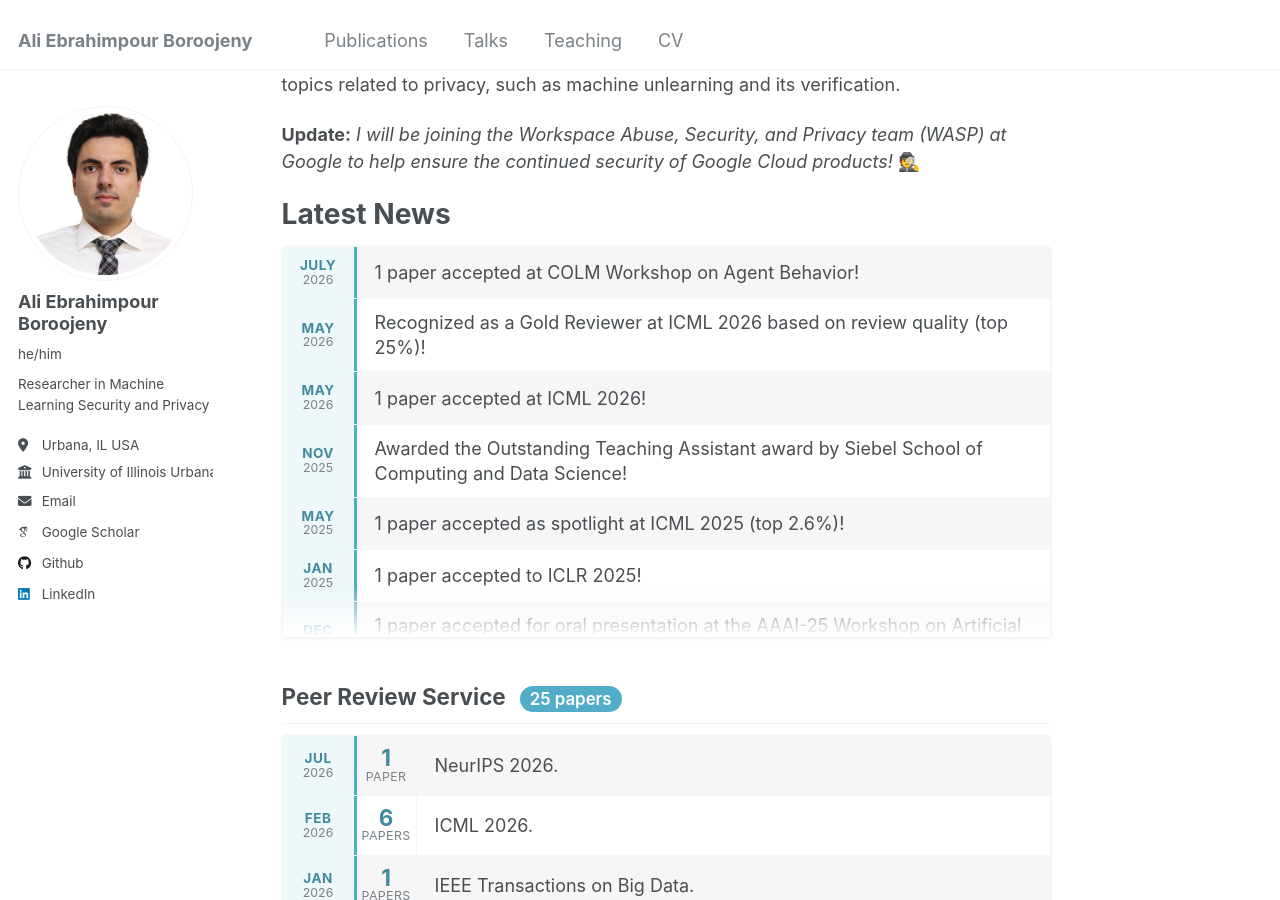
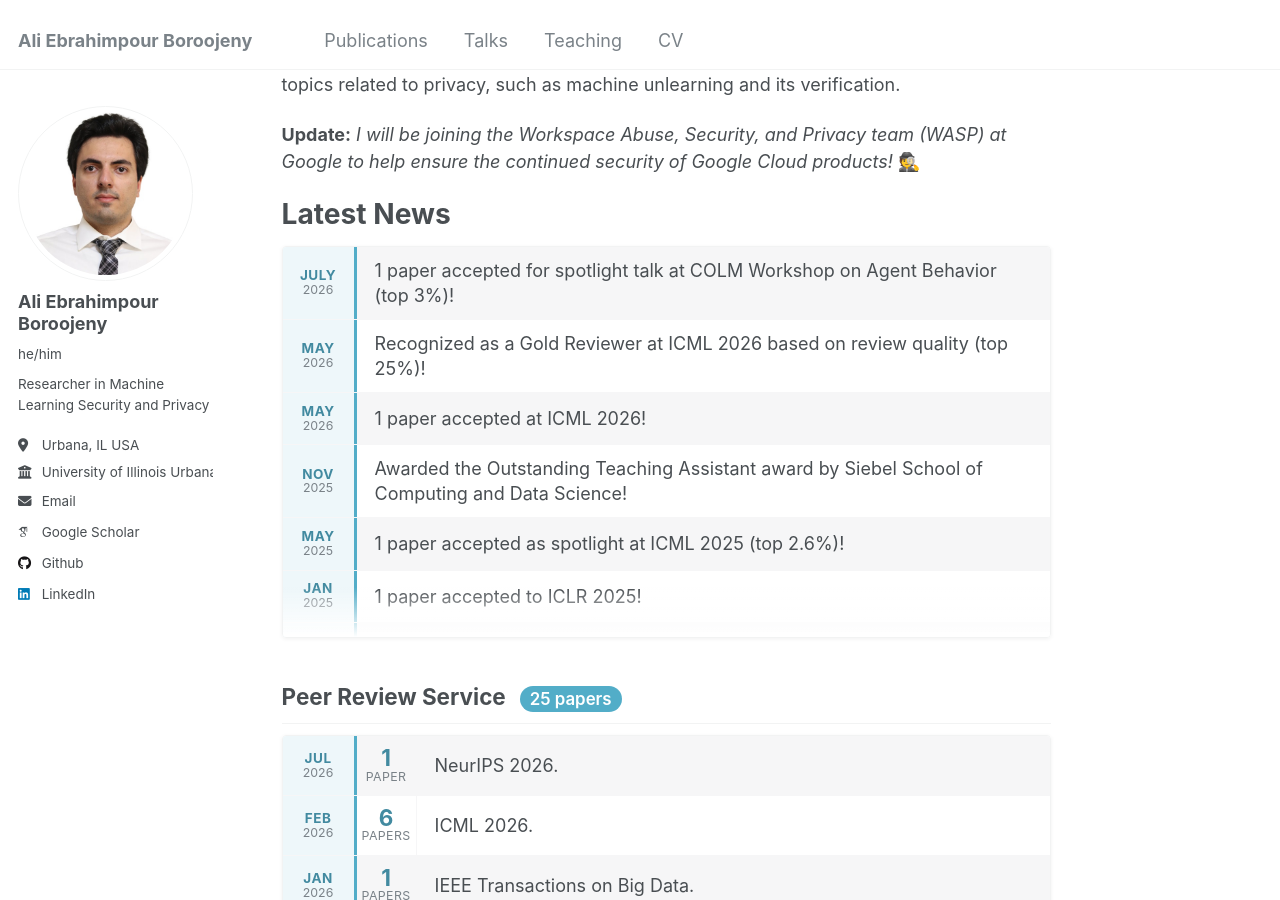
Before and after one commit to Ali-E/ali-e.github.io, a Jekyll site: the page built from _pages/about.md, in a window 1280 px wide and 900 px high, scrolled down 263 px. Built offline with Jekyll 4.4.1, drawn with Linux system fonts in a browser that asks for light colours; emoji names are drawn with the system emoji font; some web fonts are replaced.

Commit message:
spotlight update colm workshop

```diff
--- a/_pages/about.md
+++ b/_pages/about.md
@@ -20,7 +20,7 @@ More specifically, I am interested in designing methods that increase the robust
 <div class="news-scroll-inner">
 <div class="news-item">
 <div class="news-date"><span class="news-month">July</span><span class="news-year">2026</span></div>
-<div class="news-text">1 paper accepted at COLM Workshop on Agent Behavior!</div>
+<div class="news-text">1 paper accepted for spotlight talk at COLM Workshop on Agent Behavior (top 3%)!</div>
 </div>
 <div class="news-item">
 <div class="news-date"><span class="news-month">May</span><span class="news-year">2026</span></div>
```
